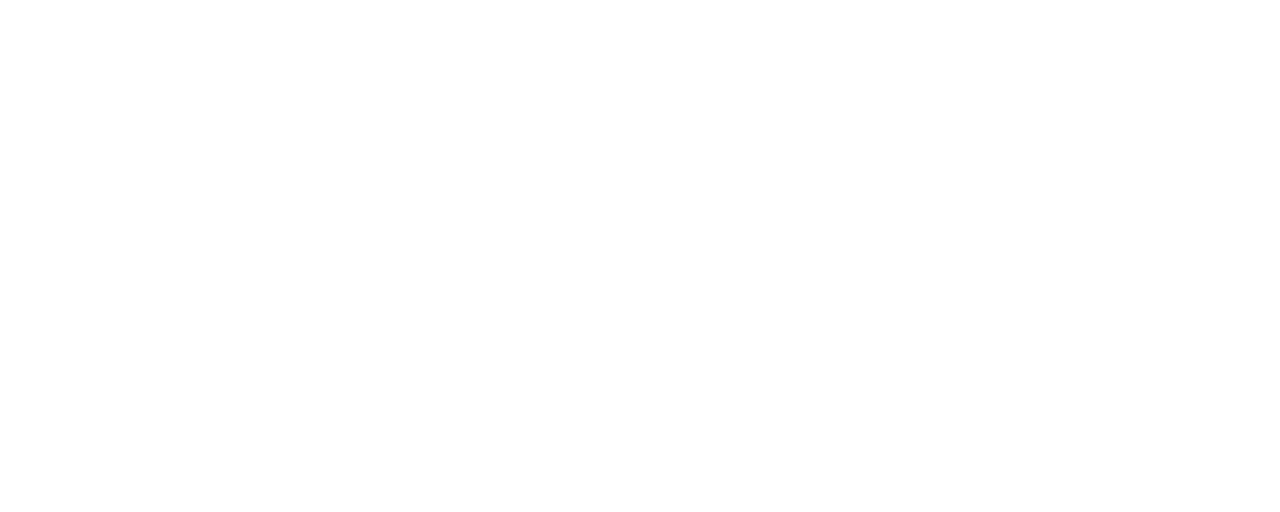
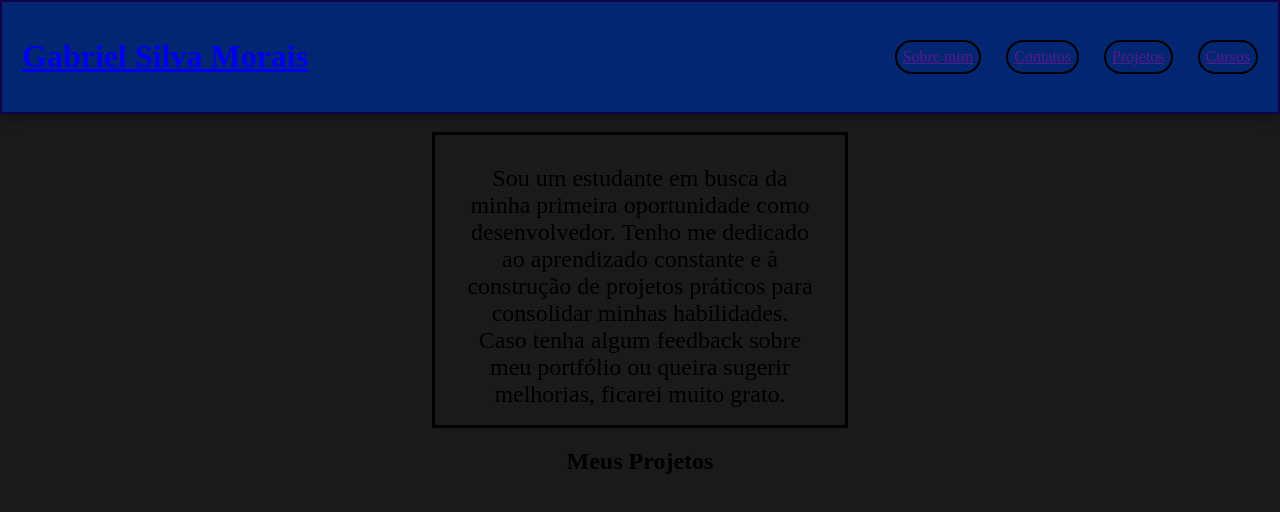
Before and after one commit to GSlM276/Programas, a plain HTML site: page Pro-Curriculo/index.html in a window 1280 px wide. Drawn offline with Linux system fonts and the light colour scheme.

Commit message:
Iniciando o curriculo

```diff
--- a/Pro-Curriculo/index.html
+++ b/Pro-Curriculo/index.html
@@ -4,9 +4,30 @@
     <meta charset="UTF-8">
     <meta name="viewport" content="width=device-width, initial-scale=1.0">
     <link rel="stylesheet" href="style.css">
-    <title>Document</title>
+    <title>Curriculo</title>
 </head>
 <body>
+<div class="indice">
+    <h1><a href="link">Gabriel Silva Morais</a></h1>
+    <ul class="menu">
+        <li><a href="">Sobre mim</a></li>
+        <li><a href="">Contatos</a></li>
+        <li><a href="">Projetos</a></li>
+        <li><a href="">Cursos</a></li>
+    </ul>
+</div><br>
+
+<p>
+Sou um estudante em busca da minha primeira oportunidade como desenvolvedor.
+Tenho me dedicado ao aprendizado constante e à construção de projetos práticos para consolidar minhas habilidades.
+Caso tenha algum feedback sobre meu portfólio ou queira sugerir melhorias, ficarei muito grato.
+</p>
+
+<h2>Meus Projetos</h2>
+<div class="pro">
+
+</div>
+
 
 
 <script src="script.js"></script>
--- a/Pro-Curriculo/style.css
+++ b/Pro-Curriculo/style.css
@@ -0,0 +1,54 @@
+body {
+    background-color: #1a1a1a;
+    margin: 0;
+    text-align: center;
+
+
+}
+
+.indice {
+    display: flex;
+    align-items: center;
+    gap: 40px;
+    border: 2px solid #110247;
+    box-shadow: 0 0 15px rgba(0, 0, 0, 0.5);
+    background-color: #032672;
+    padding: 15px 20px;
+    color: #ffffff;
+}
+
+.menu {
+    display: flex;
+    gap: 25px;
+    list-style: none;
+    margin: 0;
+    padding: 0;
+    margin-left: auto;
+
+}
+
+.indice li {
+    color: white;
+    text-decoration: none;
+    font-weight: 500;
+    border: 2px solid black ;
+    padding: 6px;
+    border-radius: 30px;
+
+
+}
+
+.indice li:hover {
+    color: #ffffff; /* hover suave */
+    transform: scale(1.1 , 1.5 );
+}
+p{
+    border: 3px solid black;
+    justify-content: center;
+    padding: 30px;
+    font-size: 24px;
+    width: 350px;      /* tamanho do quadrado */
+    height: 230px;     /* quadrado */
+    margin: auto;
+
+}
```
